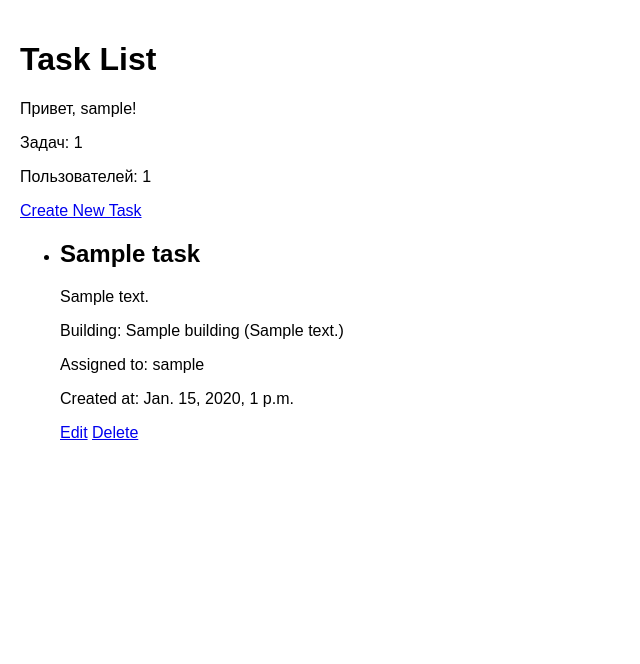
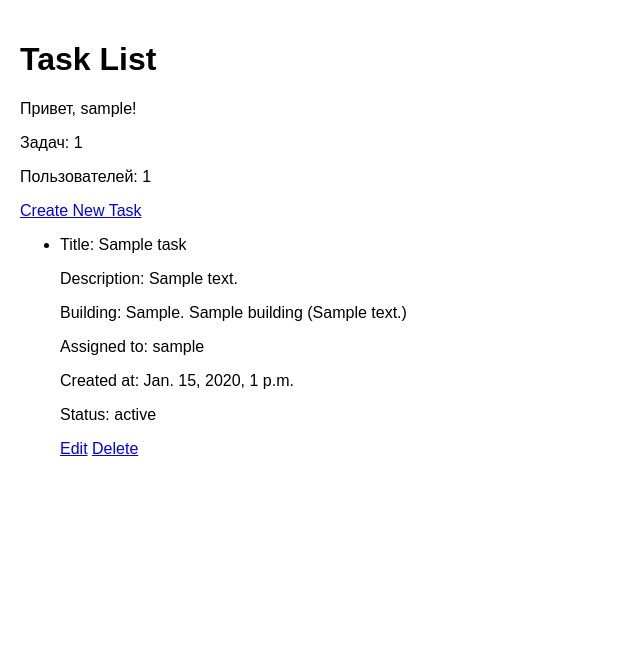
Before and after one commit to Alexej-Mich61/To-Do_List, a Django app: page / in a window 1280 px wide. Shown: the part 38-702 px from the top of the page, without its empty margins (0-640 px from the left). Run offline with Django 4.2, Linux system fonts and the light colour scheme; the first user in the database is signed in; tables that the repository leaves empty hold one stand-in row (Sample ...).

Commit message:
D_2 добавил статус к задачам

```diff
--- a/todos/forms.py
+++ b/todos/forms.py
@@ -4,7 +4,7 @@ from .models import Task, Building
 class TaskForm(forms.ModelForm):
     class Meta:
         model = Task
-        fields = ['title', 'description', 'assigned_to', 'building']
+        fields = ['title', 'description', 'assigned_to', 'building', 'status']
 
 class BuildingForm(forms.ModelForm):
     class Meta:
--- a/todos/models.py
+++ b/todos/models.py
@@ -1,16 +1,5 @@
 from django.db import models
 from django.contrib.auth.models import User
-
-class Task(models.Model):
-    title = models.CharField(max_length=200)
-    description = models.TextField()
-    created_at = models.DateTimeField(auto_now_add=True)
-    updated_at = models.DateTimeField(auto_now=True)
-    assigned_to = models.ForeignKey(User, on_delete=models.CASCADE, null=True, blank=True)
-    building = models.ForeignKey('Building', on_delete=models.SET_NULL, null=True, blank=True)
-
-    def __str__(self):
-        return self.title
 
 class Building(models.Model):
     ak = models.CharField(max_length=100)
@@ -18,4 +7,21 @@ class Building(models.Model):
     address = models.CharField(max_length=255)
 
     def __str__(self):
-        return self.building_name
+        return f"{self.ak}. {self.building_name}"
+
+class Task(models.Model):
+    STATUS_CHOICES = [
+        ('active', 'Active'),
+        ('completed', 'Completed'),
+    ]
+
+    title = models.CharField(max_length=200)
+    description = models.TextField()
+    created_at = models.DateTimeField(auto_now_add=True)
+    updated_at = models.DateTimeField(auto_now=True)
+    assigned_to = models.ForeignKey(User, on_delete=models.CASCADE, null=True, blank=True)
+    building = models.ForeignKey(Building, on_delete=models.SET_NULL, null=True, blank=True)
+    status = models.CharField(max_length=20, choices=STATUS_CHOICES, default='active')
+
+    def __str__(self):
+        return self.title
--- a/todos/templates/todos/building_list.html
+++ b/todos/templates/todos/building_list.html
@@ -10,8 +10,7 @@
     <ul>
         {% for building in buildings %}
             <li class="building-container">
-                <h2>{{ building.building_name }}</h2>
-                <p>AK: {{ building.ak }}</p>
+                <h2>{{ building.ak }}. {{ building.building_name }}</h2>
                 <p>Address: {{ building.address }}</p>
                 {% if perms.todos.change_building %}
                     <a href="{% url 'building_update' building.id %}">Edit</a>
--- a/todos/templates/todos/task_form.html
+++ b/todos/templates/todos/task_form.html
@@ -9,7 +9,7 @@
         {{ form.as_p }}
         <div id="building-section">
             {% if form.instance.building %}
-                <p>Building: {{ form.instance.building.building_name }} ({{ form.instance.building.address }})</p>
+                <p>Building: {{ form.instance.building.ak }}. {{ form.instance.building.building_name }} ({{ form.instance.building.address }})</p>
                 <button type="button" id="remove-building">Remove Building</button>
             {% endif %}
             <a href="{% url 'building_search' %}" id="add-building-link">Add Building to Task</a>
--- a/todos/templates/todos/task_list.html
+++ b/todos/templates/todos/task_list.html
@@ -13,13 +13,14 @@
     <ul>
         {% for task in tasks %}
             <li class="task-container">
-                <h2>{{ task.title }}</h2>
-                <p>{{ task.description }}</p>
+                <p>Title: {{ task.title }}</p>
+                <p>Description: {{ task.description }}</p>
                 {% if task.building %}
-                    <p>Building: {{ task.building.building_name }} ({{ task.building.address }})</p>
+                    <p>Building: {{ task.building.ak }}. {{ task.building.building_name }} ({{ task.building.address }})</p>
                 {% endif %}
                 <p>Assigned to: {{ task.assigned_to.username }}</p>
                 <p>Created at: {{ task.created_at }}</p>
+                <p>Status: {{ task.status }}</p>
                 {% if perms.todos.change_task %}
                     <a href="{% url 'task_update' task.id %}">Edit</a>
                 {% endif %}
--- a/todos/urls.py
+++ b/todos/urls.py
@@ -1,5 +1,8 @@
 # todos/urls.py
 # префикс будет в urlах /todos/
+
+from django.urls import path
+from . import views
 
 from django.urls import path
 from . import views
```
Also changed, not shown: todos/templates/todos/building_search.html (+4 -3 lines), Readme.md.
